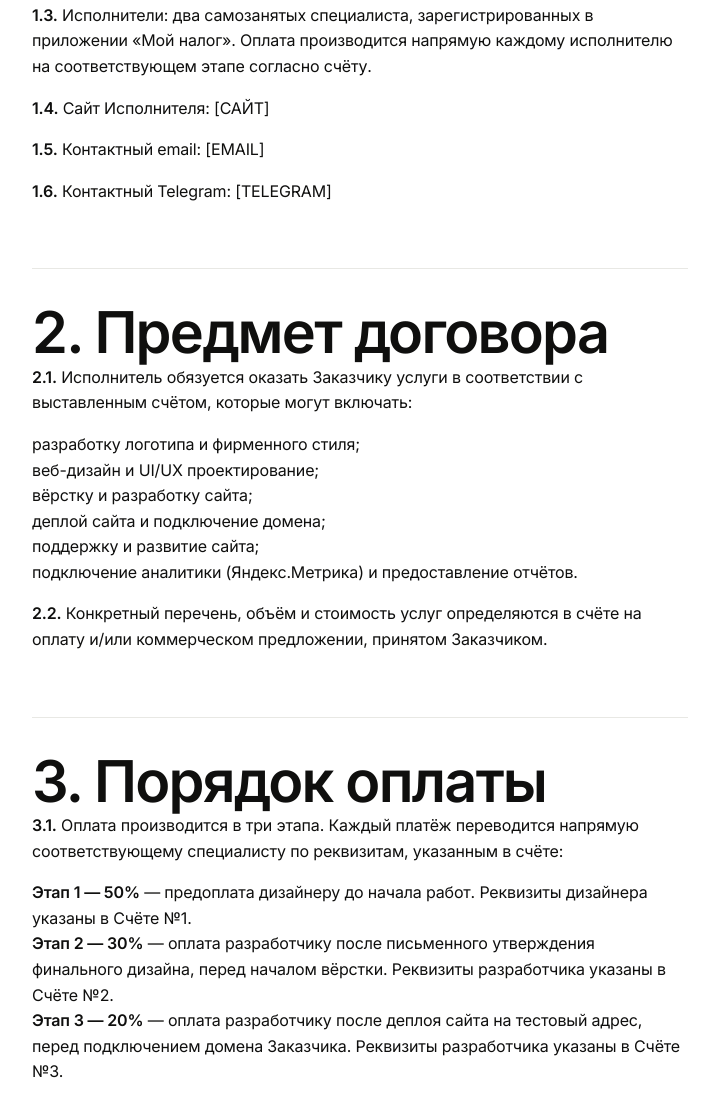
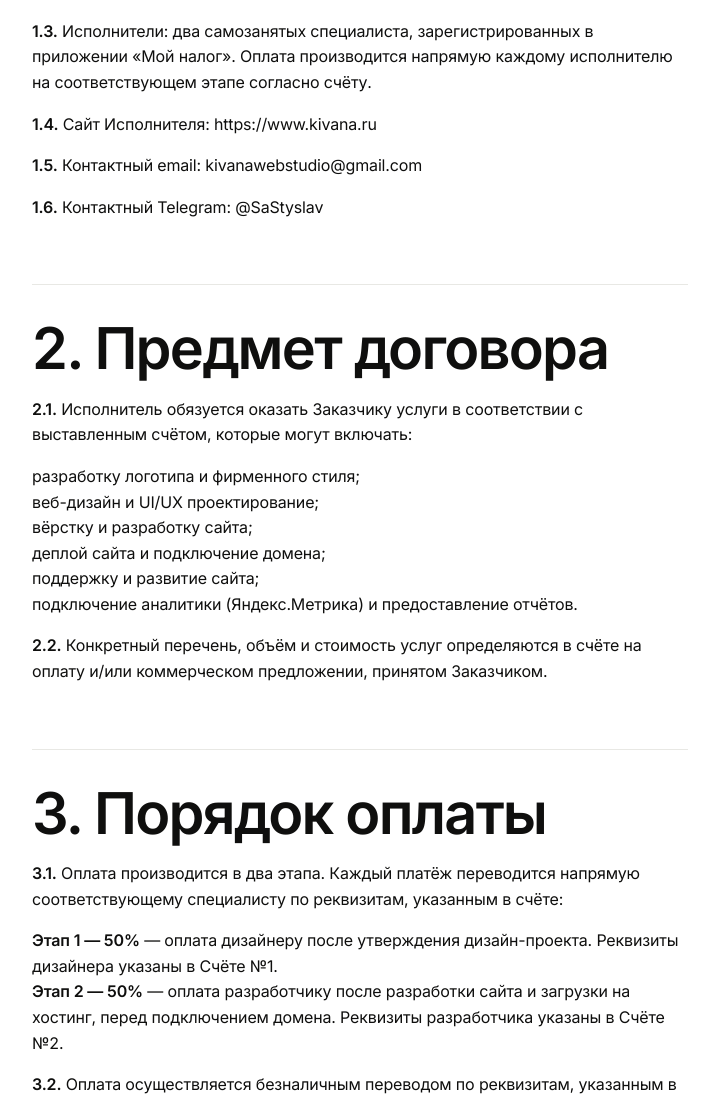
Before and after one commit to kirillrub108/kivana, an Eleventy site: page src/oferta.njk in a window 1280 px wide. Shown: the part 671-1768 px from the top of the page, without its empty margins (280-999 px from the left). Built offline with nearby package versions, Linux system fonts and the light colour scheme; Eleventy itself is replaced by a stand-in of ours; files that its build step writes are made by us from their sources.

Commit message:
оферта

```diff
--- a/src/assets/css/main.css
+++ b/src/assets/css/main.css
@@ -366,6 +366,7 @@
 .oferta h2 {
   margin-top: var(--space-16);
   padding-top: var(--space-8);
+  margin-bottom: var(--space-4);
   border-top: 1px solid var(--color-border, #e5e5e5);
 }
 
--- a/src/oferta.njk
+++ b/src/oferta.njk
@@ -14,9 +14,9 @@
     <p><strong>1.1.</strong> Настоящий документ является публичной офертой <strong>Kivana</strong> (далее — «Исполнитель») и содержит все существенные условия договора на оказание дизайн-услуг и разработки сайтов.</p>
     <p><strong>1.2.</strong> В соответствии со статьёй 437 Гражданского кодекса РФ данный документ является публичной офертой. Полным и безоговорочным принятием (акцептом) условий настоящей оферты в соответствии со статьёй 438 ГК РФ является оплата счёта, выставленного Исполнителем.</p>
     <p><strong>1.3.</strong> Исполнители: два самозанятых специалиста, зарегистрированных в приложении «Мой налог». Оплата производится напрямую каждому исполнителю на соответствующем этапе согласно счёту.</p>
-    <p><strong>1.4.</strong> Сайт Исполнителя: [САЙТ]</p>
-    <p><strong>1.5.</strong> Контактный email: [EMAIL]</p>
-    <p><strong>1.6.</strong> Контактный Telegram: [TELEGRAM]</p>
+    <p><strong>1.4.</strong> Сайт Исполнителя: <a href="https://www.kivana.ru" target="_blank">https://www.kivana.ru</a></p>
+    <p><strong>1.5.</strong> Контактный email: kivanawebstudio@gmail.com</p>
+    <p><strong>1.6.</strong> Контактный Telegram: <a href="https://t.me/SaStyslav" target="_blank">@SaStyslav</a></p>
 
     <h2>2. Предмет договора</h2>
     <p><strong>2.1.</strong> Исполнитель обязуется оказать Заказчику услуги в соответствии с выставленным счётом, которые могут включать:</p>
@@ -31,11 +31,10 @@
     <p><strong>2.2.</strong> Конкретный перечень, объём и стоимость услуг определяются в счёте на оплату и/или коммерческом предложении, принятом Заказчиком.</p>
 
     <h2>3. Порядок оплаты</h2>
-    <p><strong>3.1.</strong> Оплата производится в три этапа. Каждый платёж переводится напрямую соответствующему специалисту по реквизитам, указанным в счёте:</p>
+    <p><strong>3.1.</strong> Оплата производится в два этапа. Каждый платёж переводится напрямую соответствующему специалисту по реквизитам, указанным в счёте:</p>
     <ul>
-      <li><strong>Этап 1 — 50%</strong> — предоплата дизайнеру до начала работ. Реквизиты дизайнера указаны в Счёте №1.</li>
-      <li><strong>Этап 2 — 30%</strong> — оплата разработчику после письменного утверждения финального дизайна, перед началом вёрстки. Реквизиты разработчика указаны в Счёте №2.</li>
-      <li><strong>Этап 3 — 20%</strong> — оплата разработчику после деплоя сайта на тестовый адрес, перед подключением домена Заказчика. Реквизиты разработчика указаны в Счёте №3.</li>
+      <li><strong>Этап 1 — 50%</strong> — оплата дизайнеру после утверждения дизайн-проекта. Реквизиты дизайнера указаны в Счёте №1.</li>
+      <li><strong>Этап 2 — 50%</strong> — оплата разработчику после разработки сайта и загрузки на хостинг, перед подключением домена. Реквизиты разработчика указаны в Счёте №2.</li>
     </ul>
     <p><strong>3.2.</strong> Оплата осуществляется безналичным переводом по реквизитам, указанным в счёте (СБП, перевод на карту).</p>
     <p><strong>3.3.</strong> Работа начинается только после поступления предоплаты на счёт Исполнителя.</p>
```
